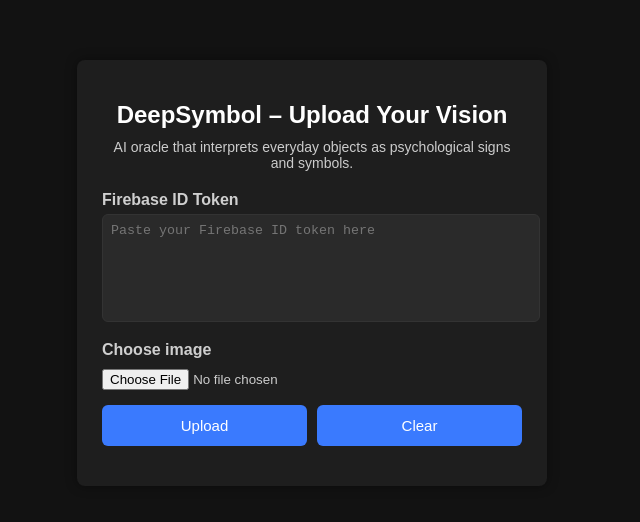
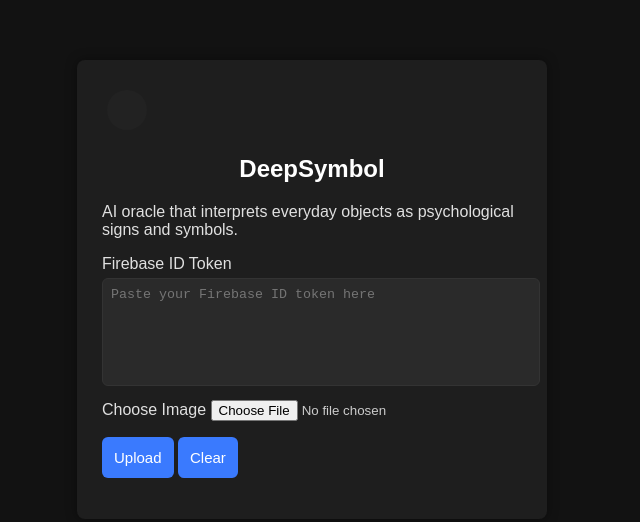
Before and after one commit to 5CCSACCA/coursework-daria-pamp, a plain HTML site: page frontend/index.html in a window 1280 px wide. Shown: the whole page, without its empty margins (328-968 px from the left). Drawn offline with Linux system fonts and the light colour scheme.

Commit message:
Update index.html

```diff
--- a/frontend/index.html
+++ b/frontend/index.html
@@ -2,6 +2,7 @@
 <html lang="en">
 <head>
     <meta charset="UTF-8">
+    <meta name="viewport" content="width=device-width, initial-scale=1.0">
     <title>DeepSymbol – Upload Your Vision</title>
     <link rel="stylesheet" href="style.css">
 </head>
@@ -9,34 +10,41 @@
 
 <div class="container">
 
-    <h1>DeepSymbol – Upload Your Vision</h1>
+    <!-- LOGO -->
+    <div class="logo">
+        <!-- simple student-style crescent moon -->
+        <svg width="50" height="50" viewBox="0 0 100 100">
+            <circle cx="50" cy="50" r="40" fill="#222"/>
+            <path d="M60 10 A40 40 0 1 0 60 90 A25 25 0 1 1 60 10" fill="#f2d98a"/>
+        </svg>
+    </div>
 
-    <!-- NEW SUBTITLE -->
-    <p style="text-align:center; margin-top:-10px; margin-bottom:20px; color:#ccc; font-size:14px;">
+    <h1>DeepSymbol</h1>
+
+    <!-- SUBTITLE (already requested by you) -->
+    <p class="subtitle">
         AI oracle that interprets everyday objects as psychological signs and symbols.
     </p>
 
-    <label class="label">Firebase ID Token</label>
+    <!-- FORM -->
+    <label>Firebase ID Token</label>
     <textarea id="tokenInput" placeholder="Paste your Firebase ID token here"></textarea>
 
-    <label class="label">Choose image</label>
-    <input type="file" id="fileInput" accept="image/*">
+    <label>Choose Image</label>
+    <input type="file" id="imageInput">
 
-    <div id="fileName" class="file-name"></div>
+    <p id="selectedFile"></p>
+    <img id="preview" style="display:none;" />
 
-    <img id="preview" class="preview">
-
-    <div class="buttons">
-        <button type="button" onclick="uploadImage()">Upload</button>
-        <button type="button" onclick="clearForm()">Clear</button>
+    <div class="button-row">
+        <button onclick="uploadImage()">Upload</button>
+        <button class="clear-btn" onclick="clearForm()">Clear</button>
     </div>
 
+    <p id="error" class="error"></p>
+
     <h3 id="resultTitle" style="display:none; margin-top:15px;">Result</h3>
-
-    <div id="status" class="status"></div>
-    <div id="result" class="result"></div>
-
-    <div id="loading" class="loading">Uploading…</div>
+    <p id="result" class="result"></p>
 
 </div>
 
```
